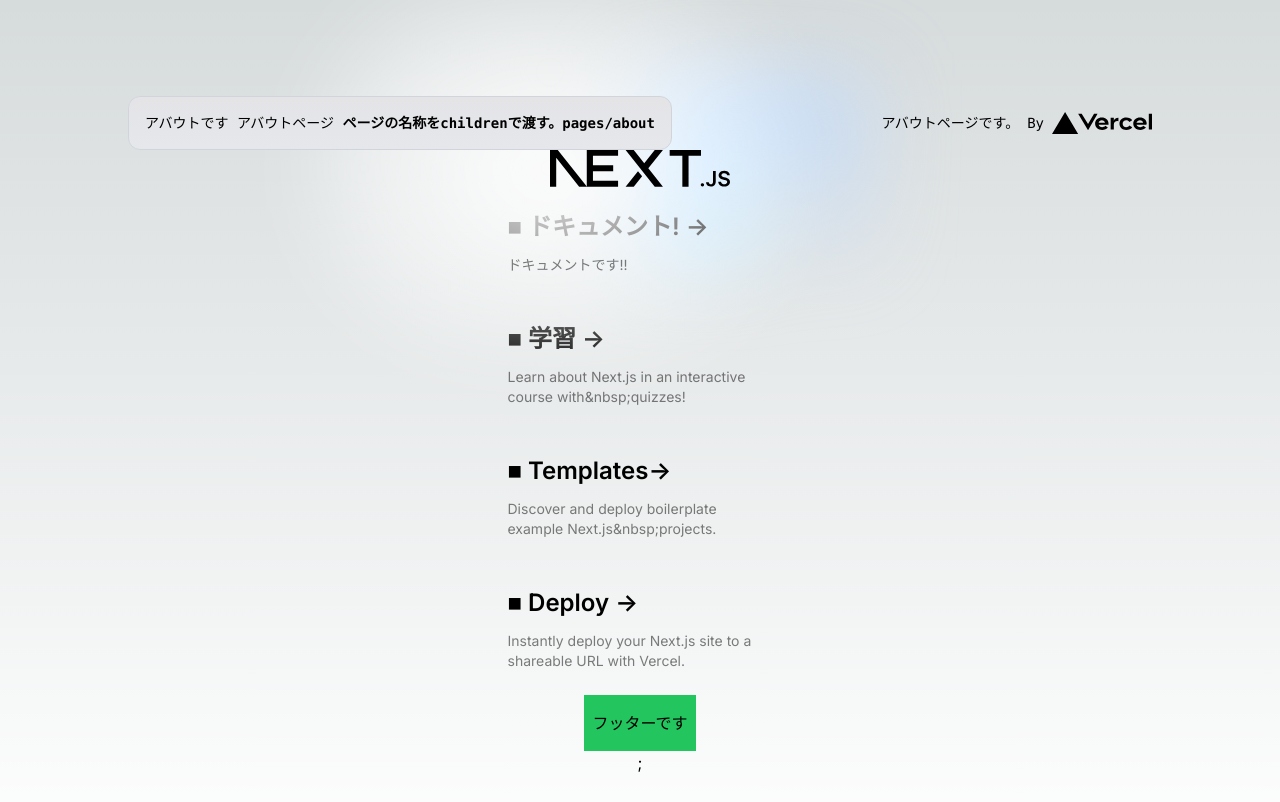
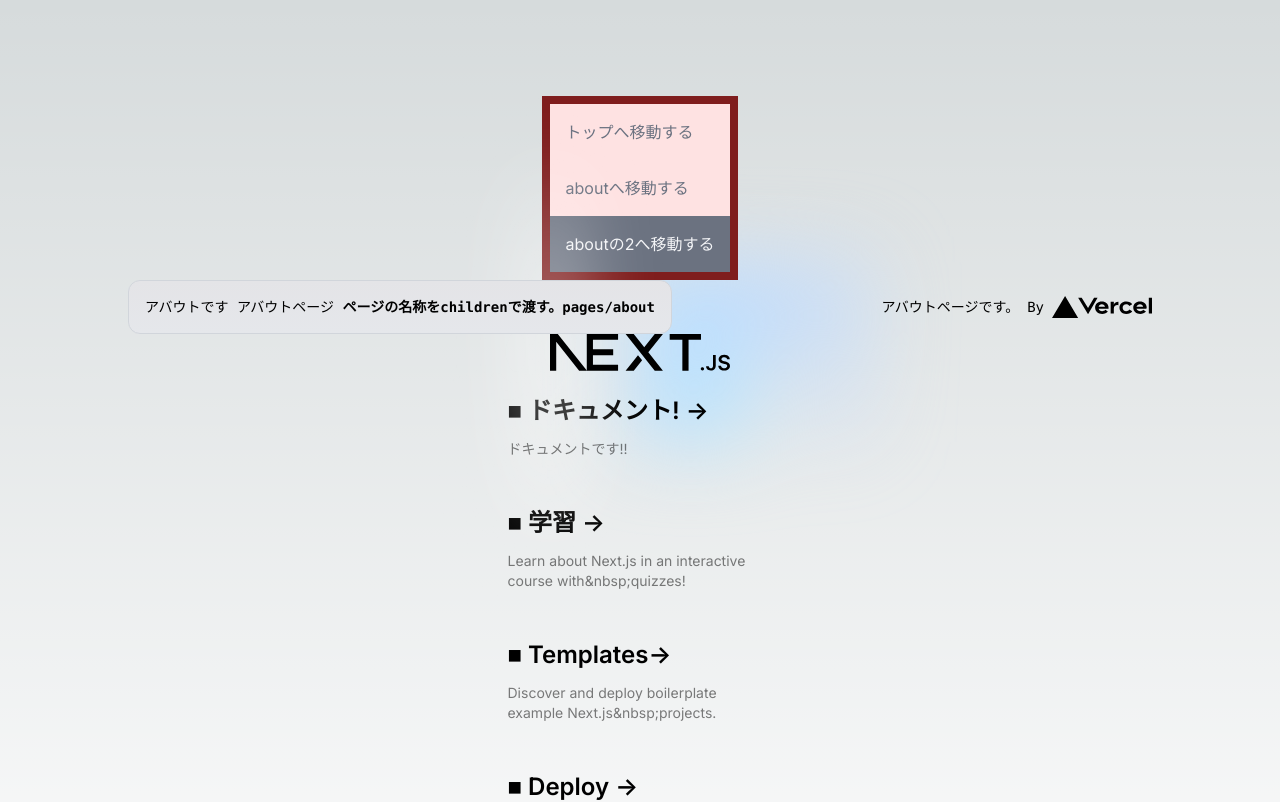
Before and after one commit to capecape-tz/study-nextjs-pages-router-capecape, a Next.js app: page /about2 in a window 1280 px wide. Shown: the top 802 px of the page. Built offline with nearby package versions, Linux system fonts and the light colour scheme.

Commit message:
Naviを修正した

```diff
--- a/components/HeadlinePropsChildren.tsx
+++ b/components/HeadlinePropsChildren.tsx
@@ -1,5 +1,6 @@
 import Image from "next/image";
 import { PropsWithChildren } from "react";
+import { Navi } from "./Navi";
 
 type Props = {
   title: string;
@@ -12,6 +13,7 @@
   console.log(props);
   return (
     <>
+      <Navi></Navi>
       <div className="z-10 max-w-5xl w-full items-center justify-between font-mono text-sm lg:flex">
         <p className="fixed left-0 top-0 flex w-full justify-center border-b border-gray-300 bg-gradient-to-b from-zinc-200 pb-6 pt-8 backdrop-blur-2xl dark:border-neutral-800 dark:bg-zinc-800/30 dark:from-inherit lg:static lg:w-auto  lg:rounded-xl lg:border lg:bg-gray-200 lg:p-4 lg:dark:bg-zinc-800/30">
           アバウトです {props.title}&nbsp;
@@ -42,7 +44,7 @@
         </div>
       </div>
 
-      <div className="relative flex place-items-center before:absolute before:h-[300px] before:w-[480px] before:-translate-x-1/2 before:rounded-full before:bg-gradient-radial before:from-white before:to-transparent before:blur-2xl before:content-[''] after:absolute after:-z-20 after:h-[180px] after:w-[240px] after:translate-x-1/3 after:bg-gradient-conic after:from-sky-200 after:via-blue-200 after:blur-2xl after:content-[''] before:dark:bg-gradient-to-br before:dark:from-transparent before:dark:to-blue-700/10 after:dark:from-sky-900 after:dark:via-[#0141ff]/40 before:lg:h-[360px]">
+      <div className="relative flex place-items-center before:absolute before:h-[30px] before:w-[48px] before:-translate-x-1/2 before:rounded-full before:bg-gradient-radial before:from-white before:to-transparent before:blur-2xl before:content-[''] after:absolute after:-z-20 after:h-[180px] after:w-[240px] after:translate-x-1/3 after:bg-gradient-conic after:from-sky-200 after:via-blue-200 after:blur-2xl after:content-[''] before:dark:bg-gradient-to-br before:dark:from-transparent before:dark:to-blue-700/10 after:dark:from-sky-900 after:dark:via-[#0141ff]/40 before:lg:h-[360px]">
         <Image
           className="relative dark:drop-shadow-[0_0_0.3rem_#ffffff70] dark:invert"
           src="/next.svg"
```
